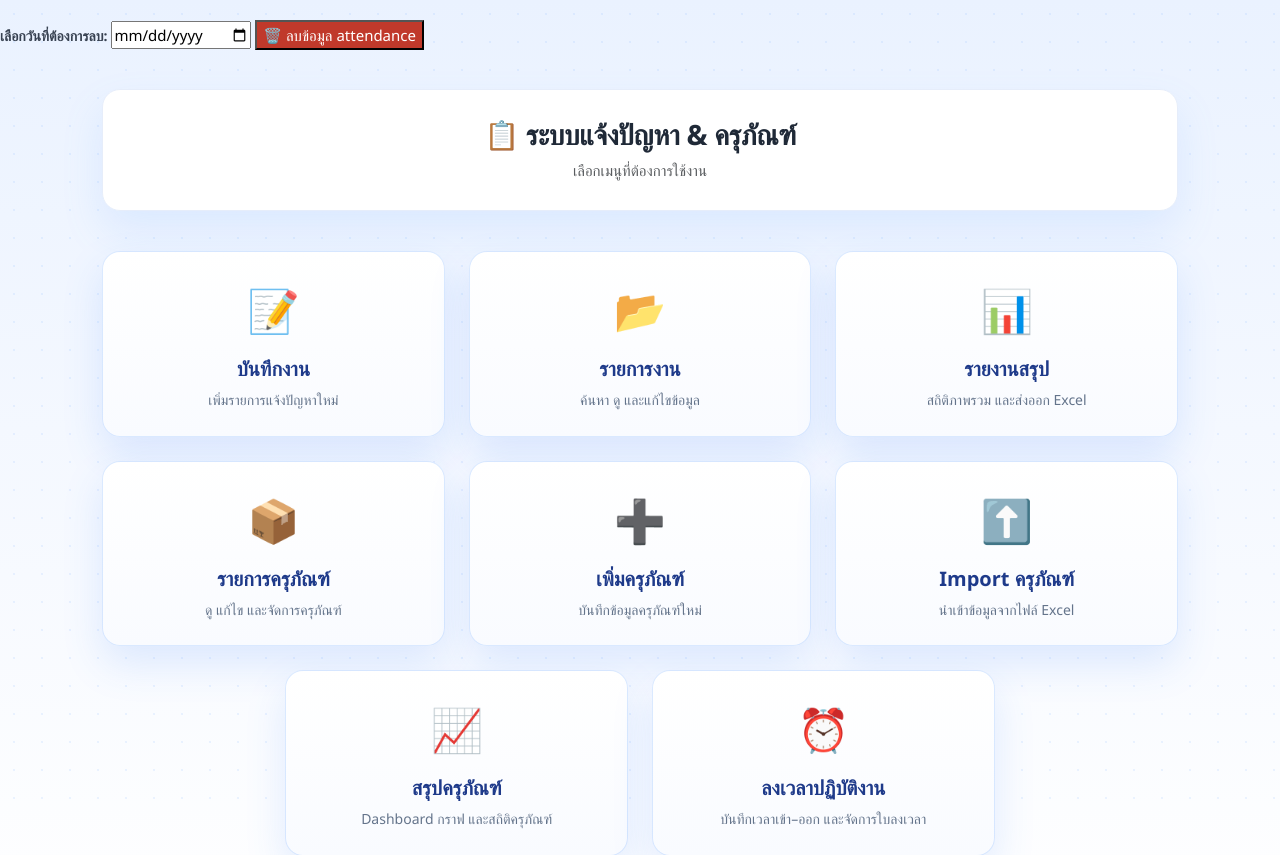
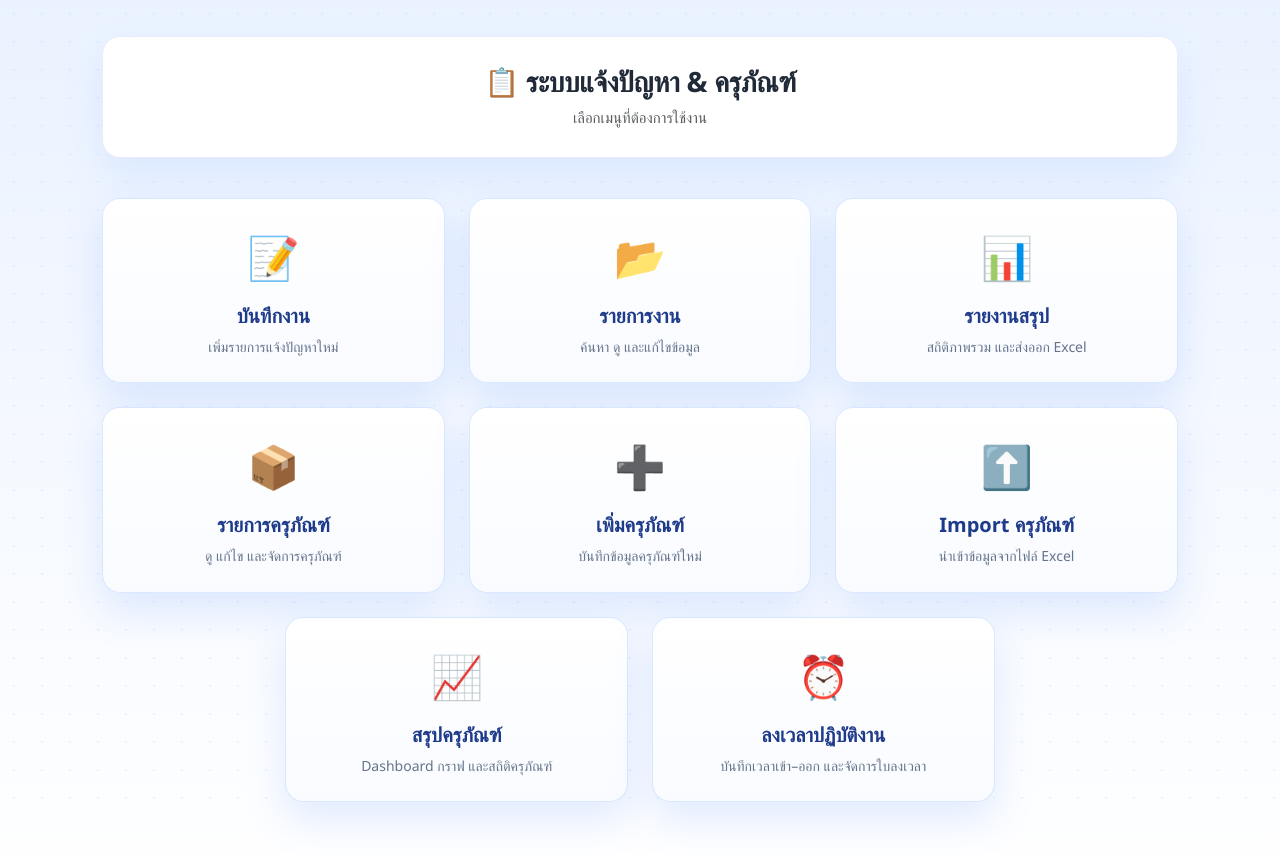
Before and after one commit to vanillacool04-sudo/report-app, a Flask app: page / in a window 1280 px wide. Shown: the top 855 px of the page. After the commit the page ends 827 px from the top, so only its background shows below. Run offline with Flask 3, Linux system fonts and the light colour scheme; the visitor is signed in with stand-in values (Sample User, id 1).

Commit message:
ลบฟังชั่นใช้ชั่วคราว

```diff
--- a/app.py
+++ b/app.py
@@ -2389,28 +2389,6 @@ def unlock():
 # ชั่วคราว
 # ==================================================
 
-import sqlite3
-from flask import request, redirect, url_for, flash
-
-DB_PATH = 'instance/report.db'  # <-- ชื่อ DB ของเธอ
-
-@app.route('/admin/delete_attendance_by_date', methods=['POST'])
-def delete_attendance_by_date():
-    work_date = request.form['work_date']
-
-    conn = sqlite3.connect(DB_PATH)
-    cur = conn.cursor()
-
-    cur.execute(
-        "DELETE FROM attendance WHERE work_date = ?",
-        (work_date,)
-    )
-
-    conn.commit()
-    conn.close()
-
-    flash(f'ลบข้อมูล attendance วันที่ {work_date} เรียบร้อยแล้ว')
-    return redirect(url_for('index'))
 
 
 # ==================================================
--- a/templates/index.html
+++ b/templates/index.html
@@ -87,18 +87,7 @@
 </head>
 
 <body>
-    <form method="post"
-      action="/admin/delete_attendance_by_date"
-      onsubmit="return confirm('แน่ใจหรือไม่ว่าต้องการลบข้อมูล attendance วันนี้?');"
-      style="margin-top:20px;">
 
-  <label>เลือกวันที่ต้องการลบ:</label>
-  <input type="date" name="work_date" required>
-
-  <button type="submit" style="background:#c0392b;color:white;">
-    🗑️ ลบข้อมูล attendance
-  </button>
-</form>
 
 
 <div class="container mt-1 mb-5">
```
